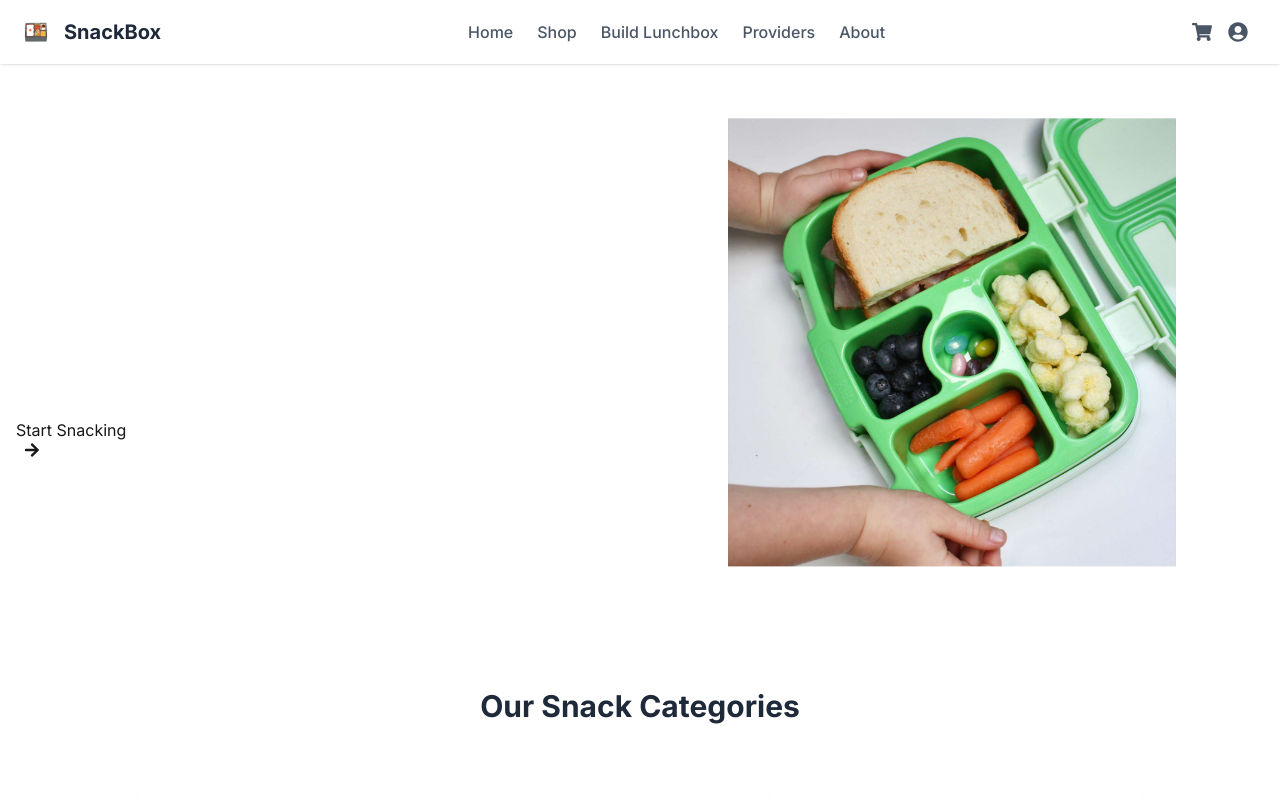
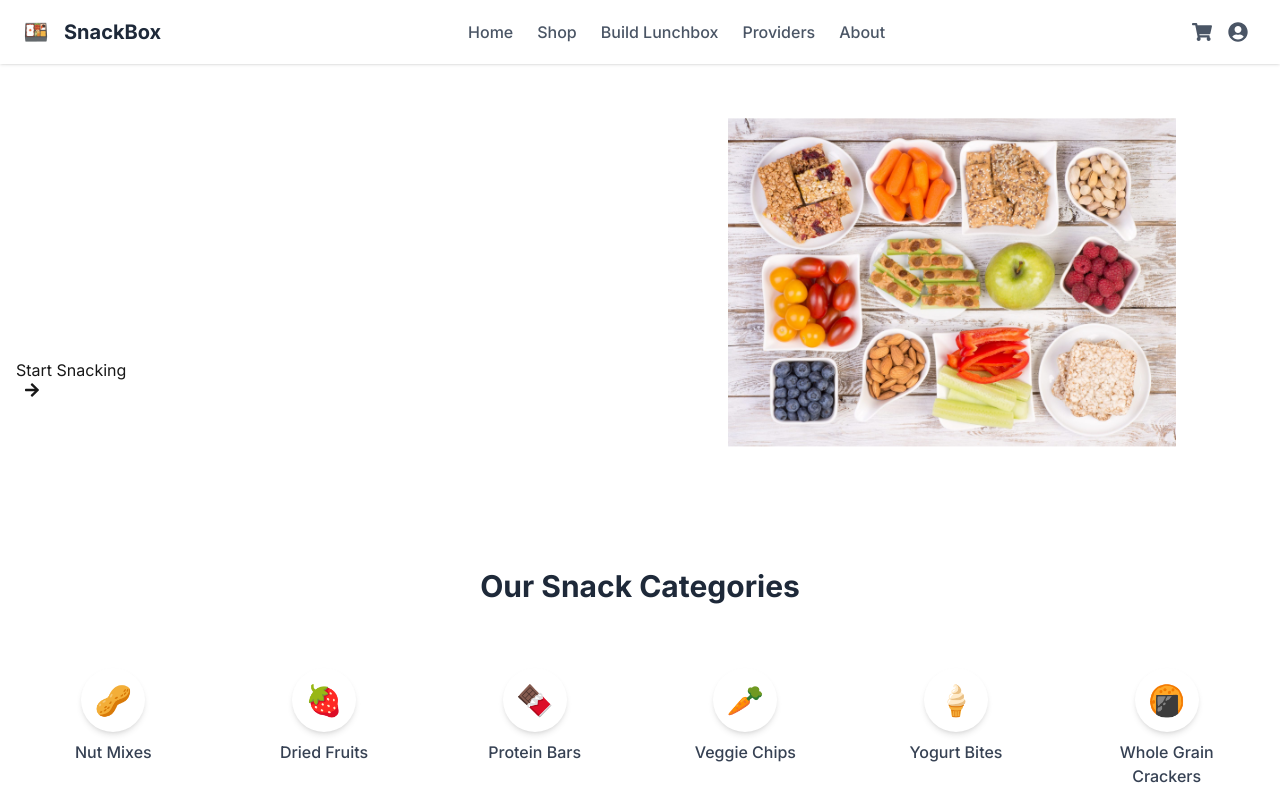
Before and after one commit to desivar/snacks2, a Next.js app: page / in a window 1280 px wide. Shown: the top 800 px of the page. Built offline with nearby package versions, Linux system fonts and the light colour scheme.

Commit message:
changing image

```diff
--- a/src/app/page.tsx
+++ b/src/app/page.tsx
@@ -79,7 +79,7 @@ export default function Home() {
               }}
             >
               <Image
-                src="/images/lunch.jpg"
+                src="/images/snacksgal.jpeg"
                 alt="Healthy lunchbox"
                 width={400}
                 height={300}
```
